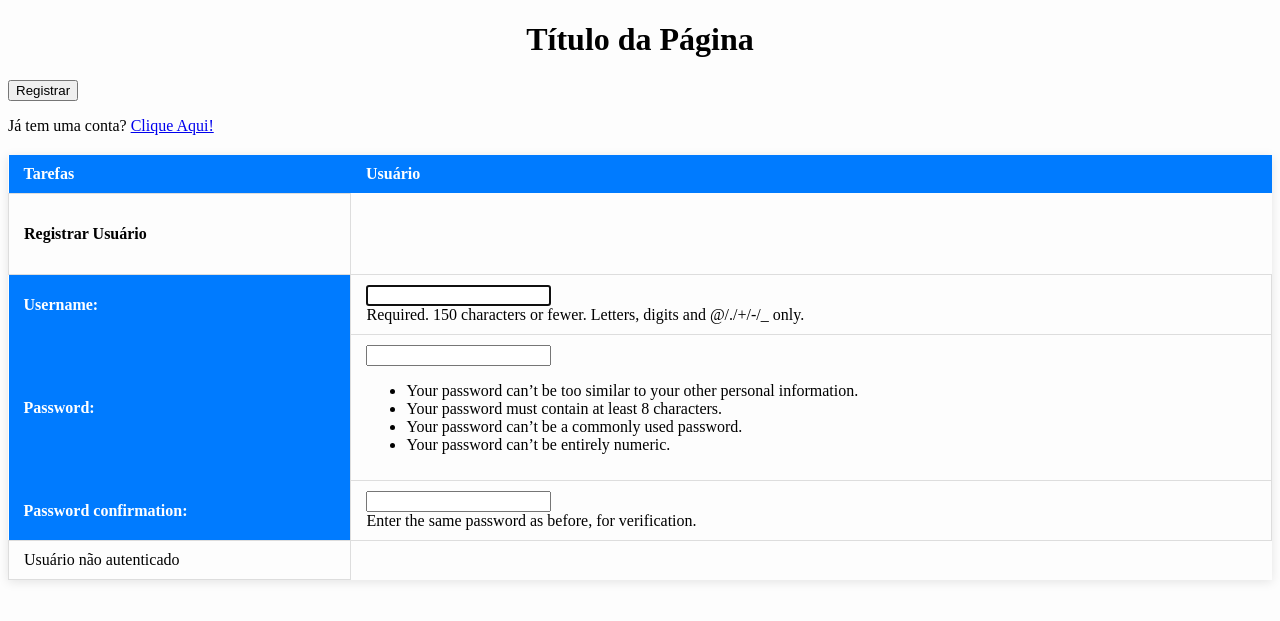
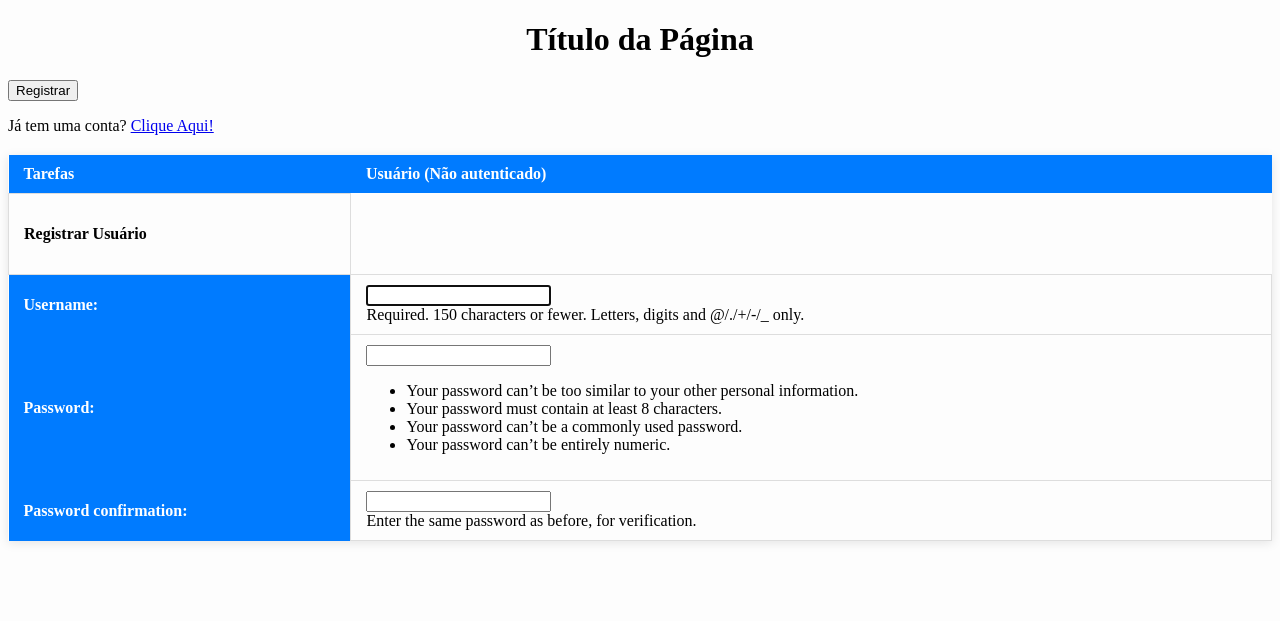
Before and after one commit to Jottinha-dos-computer/Projeto-CRUD, a Django app: page /accounts/register/ in a window 1280 px wide. Shown: the top 621 px of the page. Run offline with Django 4.2, Linux system fonts and the light colour scheme; some libraries are stand-ins or nearby versions.

Commit message:
style: usuario

```diff
--- a/main/sig/templates/base.html
+++ b/main/sig/templates/base.html
@@ -26,7 +26,7 @@
         <thead>
             <tr>
                 <th>Tarefas</th>
-                <th>Usuário</th>
+                <th>Usuário {% if user.is_authenticated %} - {{ user.username }} {% else %} (Não autenticado) {% endif %}</th>
             </tr>
         </thead>
         <tbody>
@@ -36,13 +36,6 @@
                     Conteúdo da Tabela
                     {% endblock %}
                 </td>
-                <td>
-                    {% if user.is_authenticated %}
-                        {{ user.username }}
-                    {% else %}
-                        Usuário não autenticado
-                    {% endif %}
-                </td>
             </tr>
         </tbody>
     </table>
```
